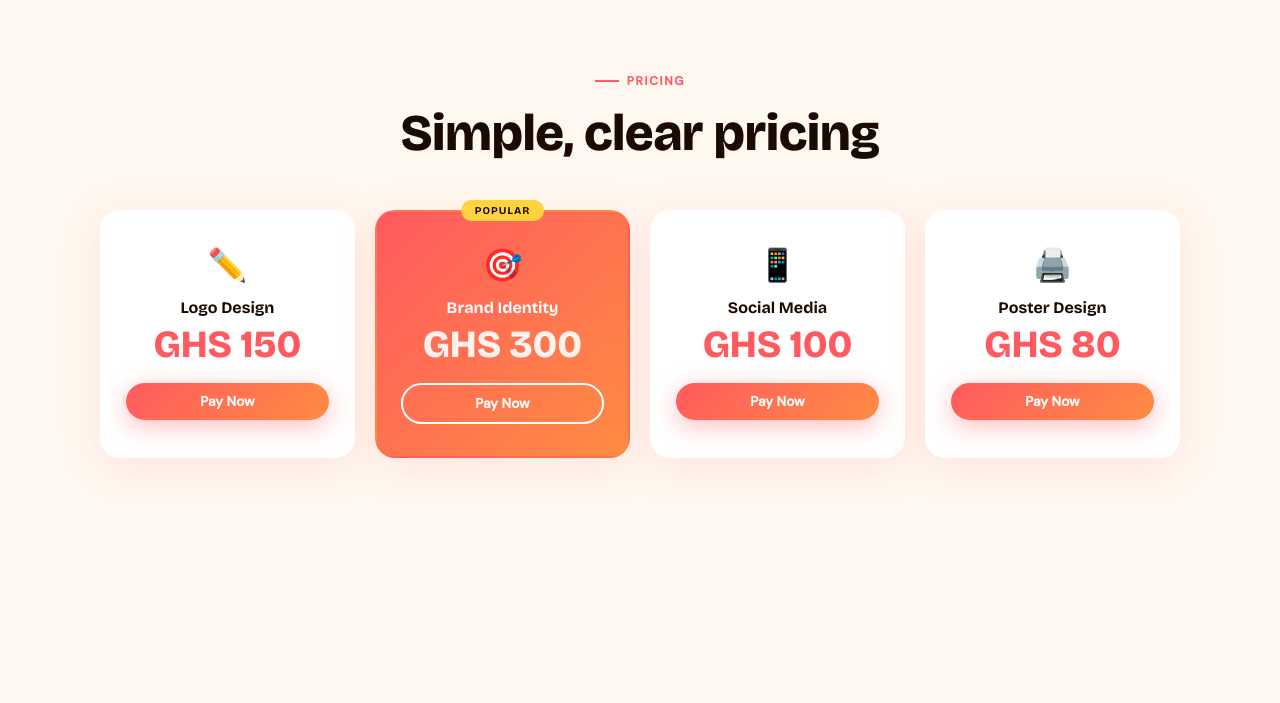
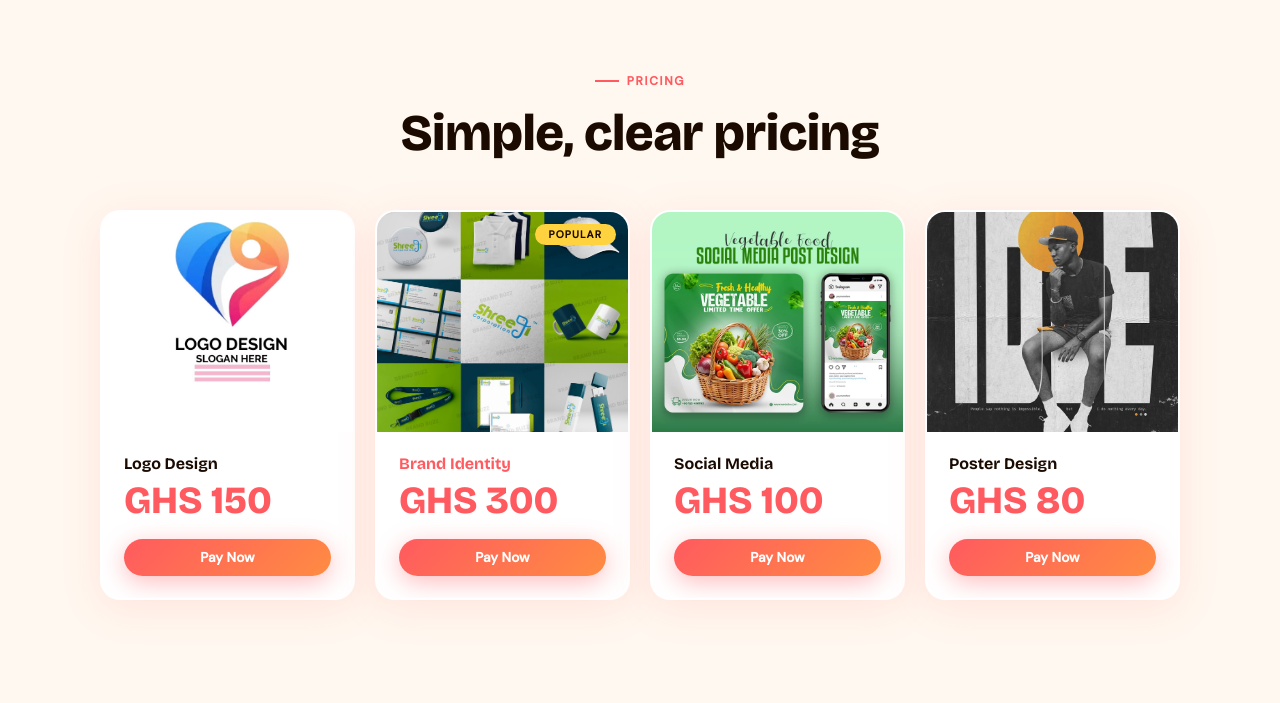
Before and after one commit to SethAyiku/Danatgraphix, a plain HTML site: page index.html in a window 1280 px wide. Shown: the part 3165-3868 px from the top of the page. Drawn offline with nearby package versions, Linux system fonts and the light colour scheme.

Commit message:
improved pricing section

```diff
--- a/index.html
+++ b/index.html
@@ -164,29 +164,48 @@
     </div>
     <div class="pricing-grid">
       <div class="price-card">
-        <div class="price-icon">✏️</div>
+        <div class="price-icon">
+            <img src="images/logo_design.jpg" alt="Logo Design">
+        </div>
+        <div class="price-body">
             <h3>Logo Design</h3>
             <div class="amount">GHS 150</div>
             <button class="btn btn-sm btn-primary" onclick="showPayment()">Pay Now</button>
         </div>
+      </div>
+
       <div class="price-card featured">
+        <div class="price-icon">
             <div class="price-badge">Popular</div>
-        <div class="price-icon">🎯</div>
+            <img src="images/brand_identity.jpg" alt="Brand Identity">
+        </div>
+        <div class="price-body">
             <h3>Brand Identity</h3>
             <div class="amount">GHS 300</div>
-        <button class="btn btn-sm btn-outline" style="border-color:#fff;color:#fff;" onclick="showPayment()">Pay Now</button>
+            <button class="btn btn-sm btn-primary" onclick="showPayment()">Pay Now</button>
         </div>
+      </div>
+
       <div class="price-card">
-        <div class="price-icon">📱</div>
+        <div class="price-icon">
+            <img src="images/social_media.jpg" alt="Social Media">
+        </div>
+        <div class="price-body">
             <h3>Social Media</h3>
             <div class="amount">GHS 100</div>
             <button class="btn btn-sm btn-primary" onclick="showPayment()">Pay Now</button>
         </div>
+      </div>
+
       <div class="price-card">
-        <div class="price-icon">🖨️</div>
+        <div class="price-icon">
+            <img src="images/poster.jpg" alt="Poster Design">
+        </div>
+        <div class="price-body">
             <h3>Poster Design</h3>
             <div class="amount">GHS 80</div>
             <button class="btn btn-sm btn-primary" onclick="showPayment()">Pay Now</button>
+        </div>
       </div>
     </div>
 
--- a/style.css
+++ b/style.css
@@ -535,6 +535,11 @@ h2.section-title {
     margin-bottom: 48px;
 }
 
+.price-body {
+    padding: 20px;
+    text-align: center;
+}
+
 .pricing-header .section-label { justify-content: center; }
 
 .pricing-grid {
@@ -543,47 +548,97 @@ h2.section-title {
     gap: 20px;
     margin-bottom: 48px;
 }
-
 .price-card {
     background: var(--surface);
     border-radius: var(--radius);
-    padding: 32px 24px;
+    overflow: hidden;
     box-shadow: var(--card-shadow);
-    position: relative;
-    transition: transform 0.3s;
+    transition: transform 0.3s, box-shadow 0.3s;
     border: 2px solid transparent;
-    text-align: center;
 }
 
 .price-card:hover {
-    transform: translateY(-6px);
+    transform: translateY(-8px);
+    box-shadow: 0 24px 60px rgba(255, 90, 95, 0.22);
     border-color: var(--coral);
 }
 
 .price-card.featured {
-    background: linear-gradient(135deg, var(--coral), #FF8C42);
-    color: #fff;
-    border-color: transparent;
+    background: var(--surface);
+    color: var(--ink);
+}
+
+.price-icon {
+    height: 220px;
+    overflow: hidden;
+    position: relative;
+}
+
+.price-icon img {
+    width: 100%;
+    height: 100%;
+    object-fit: cover;
+    display: block;
+    transition: transform 0.5s ease;
+}
+
+.price-card:hover .price-icon img {
+    transform: scale(1.06);
+}
+
+.price-body {
+    padding: 22px;
+    text-align: left;
+}
+
+
+.price-card.featured .price-body h3,
+.price-card.featured .price-body .amount {
+    color: var(--coral);
+}
+
+.price-body h3 {
+    font-family: 'Bricolage Grotesque', sans-serif;
+    font-weight: 700;
+    font-size: 1.1rem;
+    margin-bottom: 6px;
+}
+
+.price-body .amount {
+    font-family: 'Bricolage Grotesque', sans-serif;
+    font-size: 1.6rem;
+    font-weight: 800;
+    color: var(--coral);
+    margin-bottom: 16px;
 }
 
 .price-badge {
     position: absolute;
-    top: -12px;
-    left: 50%;
-    transform: translateX(-50%);
+    top: 12px;
+    right: 12px;
     background: var(--sun);
     color: var(--ink);
-    font-family: 'Bricolage Grotesque', sans-serif;
     font-size: 0.65rem;
     font-weight: 700;
     letter-spacing: 0.1em;
     text-transform: uppercase;
     padding: 4px 14px;
     border-radius: 100px;
-    white-space: nowrap;
 }
 
-.price-icon { font-size: 2rem; margin-bottom: 12px; }
+
+.price-icon {
+    width: 100%;
+    aspect-ratio: 1;
+    margin-bottom: 0;
+}
+.price-icon img {
+    width: 100%;
+    height: 100%;
+    object-fit: cover;
+    display: block;
+}
+
 
 .price-card h3 {
     font-family: 'Bricolage Grotesque', sans-serif;
```
Also changed, not shown: images/brand_identity.jpg (added), images/branding.png (deleted), images/logo_design (1).png (deleted), images/logo_design.jpg (added), images/post.png (deleted), images/poster.jpg (added), images/print_design.png (deleted), images/social_media.jpg (added). Lines whose indentation alone changed are shown as unchanged.
